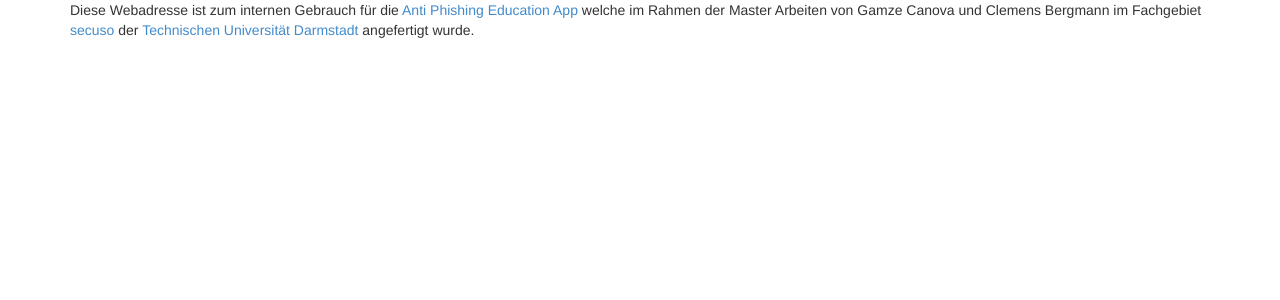
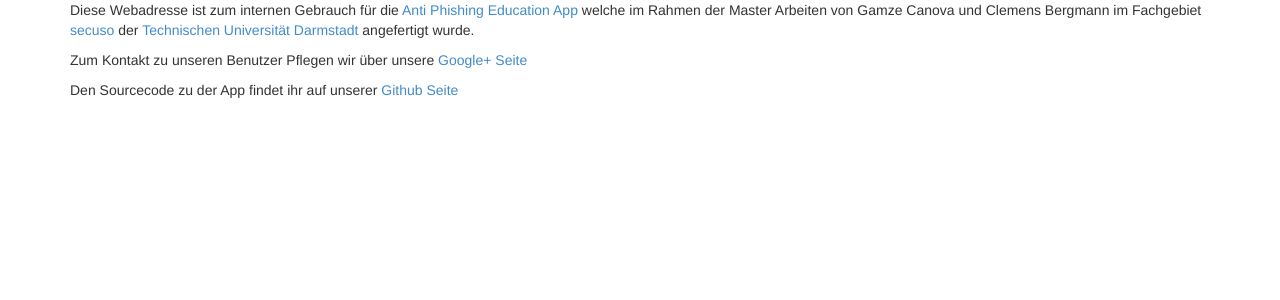
Before and after one commit to nophish/nophish-pages, a PHP site: page / in a window 1280 px wide. Shown: the top 300 px of the page. Run offline with PHP 8.4, Linux system fonts and the light colour scheme.

Commit message:
link to google plus and appicon

```diff
--- a/header.php
+++ b/header.php
@@ -1,6 +1,6 @@
 <?php
 if($title=""){
- $title="Anti Phishing Education";
+ $title="NoPhish";
 }
 ?>
 <!DOCTYPE html>
--- a/index.php
+++ b/index.php
@@ -1,7 +1,13 @@
 <?php
 include("header.php");
 ?>
-	<p>Diese Webadresse ist zum internen Gebrauch f&uuml;r die <a href="https://play.google.com/store/apps/details?id=de.tudarmstadt.informatik.secuso.phishedu">Anti Phishing Education App</a> welche im Rahmen der Master Arbeiten von Gamze Canova und Clemens Bergmann im Fachgebiet <a href="https://www.secuso.informatik.tu-darmstadt.de">secuso</a> der <a href="https://www.tu-darmstadt.de">Technischen Universit&auml;t Darmstadt</a> angefertigt wurde.
+  <p>Diese Webadresse ist zum internen Gebrauch f&uuml;r die <a href="https://play.google.com/store/apps/details?id=de.tudarmstadt.informatik.secuso.phishedu">Anti Phishing Education App</a> welche im Rahmen der Master Arbeiten von Gamze Canova und Clemens Bergmann im Fachgebiet <a href="https://www.secuso.informatik.tu-darmstadt.de">secuso</a> der <a href="https://www.tu-darmstadt.de">Technischen Universit&auml;t Darmstadt</a> angefertigt wurde.</p>
+  <p>
+    Zum Kontakt zu unseren Benutzer Pflegen wir &uuml;ber unsere <a href="https://plus.google.com/104924310794712066136" rel="publisher">Google+ Seite</a>
+  </p>
+  <p>
+    Den Sourcecode zu der App findet ihr auf unserer <a href="https://github.com/nophish">Github Seite</a>
+  </p>
 <?php
 include("footer.php");
 ?>
```
Also changed, not shown: appicon.png (added).
